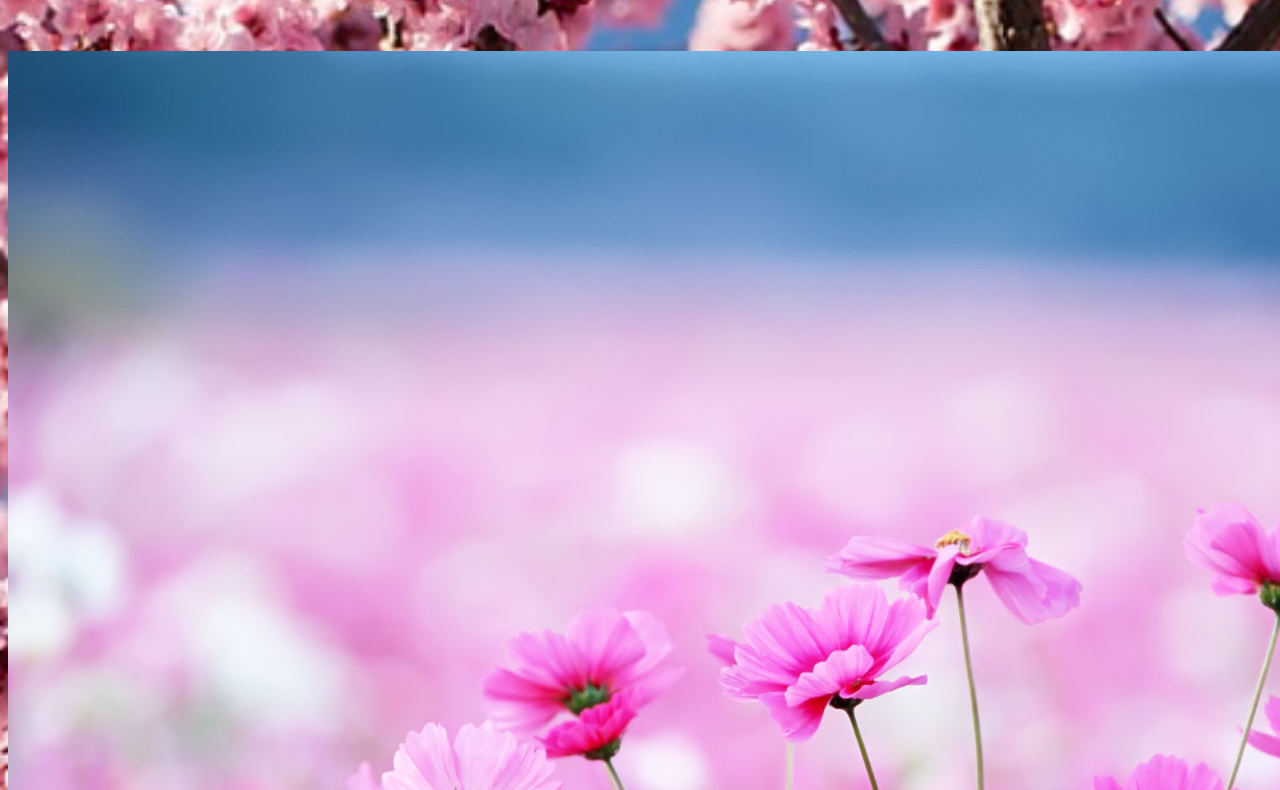
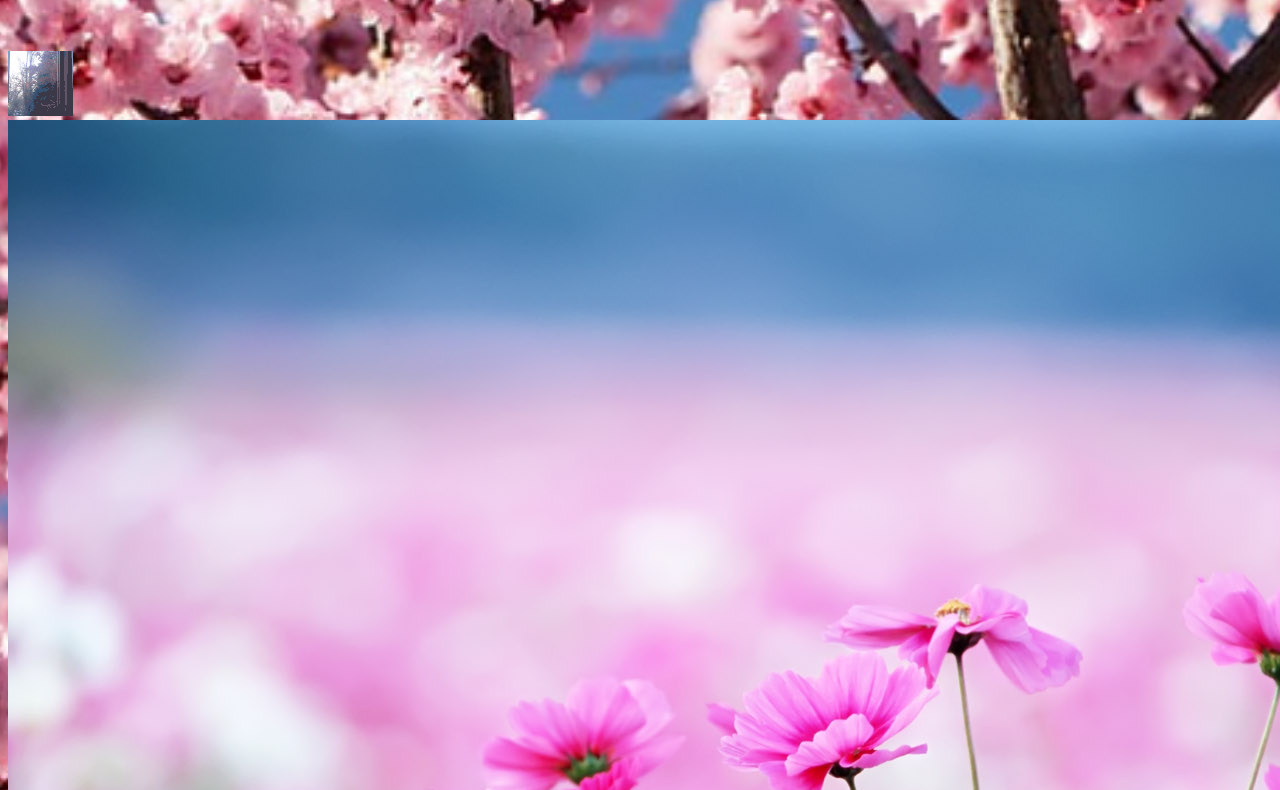
Before and after one commit to nana2006rgb/rozztek, a plain HTML site: page index.html in a window 1280 px wide. Shown: the part 189-979 px from the top of the page. Drawn offline with Linux system fonts and the light colour scheme.

Commit message:
Add hero animation image to index.html

```diff
--- a/index.html
+++ b/index.html
@@ -9,6 +9,8 @@
 <h1>Ružové kvietky</h1>
 
 <body>
+
+<img src="Untitled-2-ezgif.com-resize (1).gif" alt="Hero animation" class="top-gif" />
 
 <img src="kvety-2.jpg" id="kvietky" />
 
```
